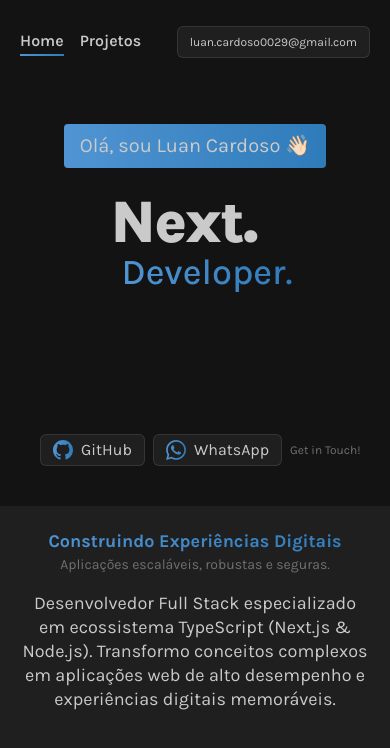
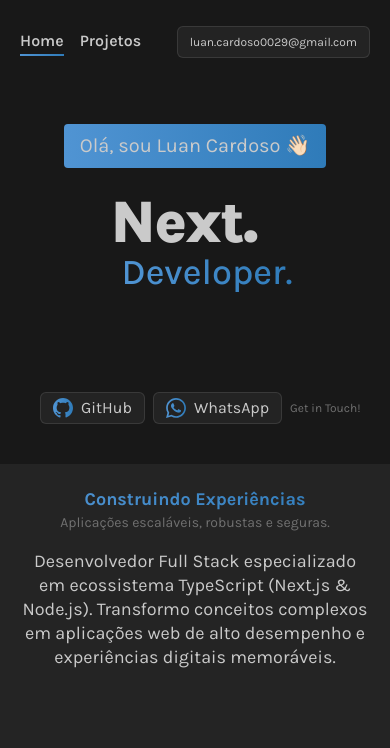
Before and after one commit to luan-cardoso/portfolio-nextjs, a Next.js app: page / in a window 390 px wide. Shown: the top 748 px of the page. Built offline with nearby package versions, Linux system fonts and the light colour scheme.

Commit message:
responsividade de laptops corrigidas

```diff
--- a/shared/components/Navigation.jsx
+++ b/shared/components/Navigation.jsx
@@ -8,7 +8,7 @@
   const pathname = usePathname();
 
   return (
-    <nav className="h-[10vh] px-20 flex justify-between items-center max-sm:px-5">
+    <nav className="h-[10vh] min-h-[10vh] px-20 flex justify-between items-center max-sm:px-5 flex-shrink-0">
       <div className="flex gap-4">
         <Link
           id="link-style"
--- a/src/app/(home)/components/About.jsx
+++ b/src/app/(home)/components/About.jsx
@@ -6,13 +6,13 @@
       <div>
         <SplitText
           className="font-bold text-xl text-gradient max-sm:hidden"
-          text="Construindo Experiências Digitais"
+          text="Construindo Experiências"
           duration={0.8}
         />
         <h2 className="font-bold text-xl text-gradient hidden max-sm:block max-sm:text-lg">
-          Construindo Experiências Digitais
+          Construindo Experiências
         </h2>
-        <p className="text-[var(--gray)] max-sm:text-sm">
+        <p className="text-(--gray) max-sm:text-sm">
           Aplicações escaláveis, robustas e seguras.
         </p>
       </div>
--- a/src/app/(home)/page.jsx
+++ b/src/app/(home)/page.jsx
@@ -6,13 +6,13 @@
 
 export default function Home() {
   return (
-    <main className="grid grid-cols-1 grid-rows-2 h-screen">
-      <section className="relative h-full px-10 flex flex-col justify-center items-center max-sm:justify-start max-sm:mt-10">
+    <main className="grid grid-cols-1 grid-rows-2 h-full min-h-[90vh] overflow-hidden">
+      <section className="relative h-full min-h-[45vh] px-10 flex flex-col justify-center items-center max-sm:justify-start max-sm:mt-10 overflow-hidden">
         <Intro />
         <Social />
       </section>
-      <section className="h-full bg-white/5">
-        <div className="p-10 grid grid-cols-3 grid-rows-1 gap-10 max-sm:grid-cols-1 max-sm:p-5">
+      <section className="h-full min-h-[45vh] bg-white/5 overflow-hidden">
+        <div className="p-10 grid grid-cols-3 grid-rows-1 gap-10 max-sm:grid-cols-1 max-sm:p-5 h-full">
           <div className="bg-transparent p-6 border border-white/10 rounded-md max-sm:border-transparent max-sm:p-0 max-sm:text-center">
             <About />
           </div>
--- a/src/app/globals.css
+++ b/src/app/globals.css
@@ -9,7 +9,7 @@
 body {
   box-sizing: border-box;
   margin: 0;
-  background-color: rgb(19, 19, 19);
+  background-color: rgb(24, 24, 24);
   color: var(--white);
 }
 
--- a/src/app/layout.jsx
+++ b/src/app/layout.jsx
@@ -18,9 +18,9 @@
 export default function RootLayout({ children }) {
   return (
     <html lang="pt-br" className={karla.className}>
-      <body className="overflow-hidden">
+      <body className="overflow-hidden h-screen flex flex-col">
         <Navigation />
-        <div className="h-[90vh]">{children}</div>
+        <div className="flex-1 min-h-0 overflow-hidden">{children}</div>
       </body>
     </html>
   );
--- a/src/app/projects/page.jsx
+++ b/src/app/projects/page.jsx
@@ -5,11 +5,11 @@
   const projects = await getAllProjects();
 
   return (
-    <div className="px-10">
+    <div className="px-10 h-full overflow-y-auto">
       <h2 className="text-2xl font-bold text-gradient mt-10 w-fit max-sm:text-lg">
         Projetos em destaque
       </h2>
-      <p className="text-lg text-[var(--gray)] mb-20 max-sm:text-sm max-sm:mb-10">
+      <p className="text-lg text-(--gray) mb-10 max-sm:text-sm">
         Todos os meus projetos estão disponíveis no meu GitHub.
       </p>
       <ProjectsCarousel projects={projects} />
--- a/tailwind.config.js
+++ b/tailwind.config.js
@@ -11,10 +11,7 @@
         // Breakpoints Padrão do Tailwind
         // 'sm': '640px',
         // 'md': '768px',
-        // 'lg': '1024px',
-
         // BREAKPOINTS BASEADOS EM MAX-WIDTH (Para abordagem Desktop-First)
-        "max-lg": { max: "1023px" },
         "max-md": { max: "767px" },
         "max-sm": { max: "639px" },
       },
```
